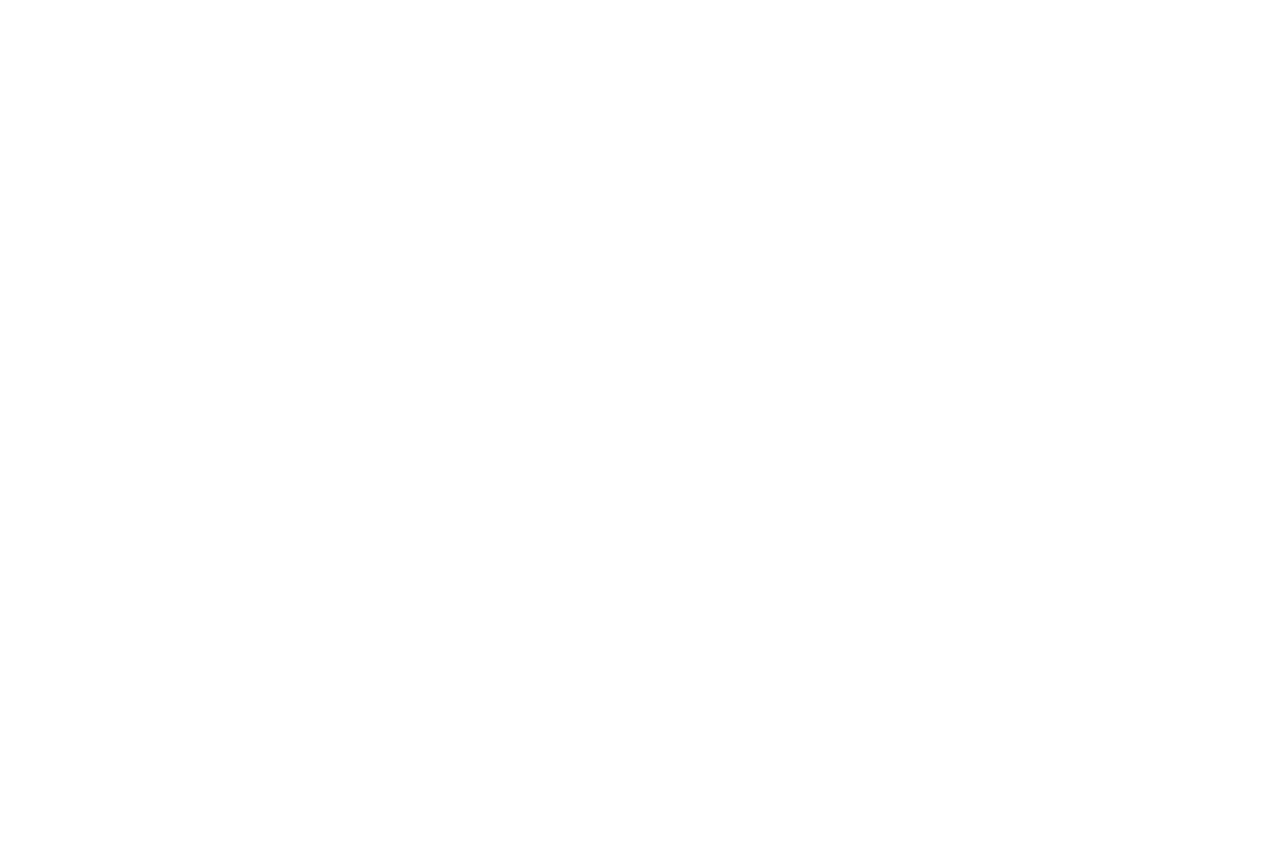
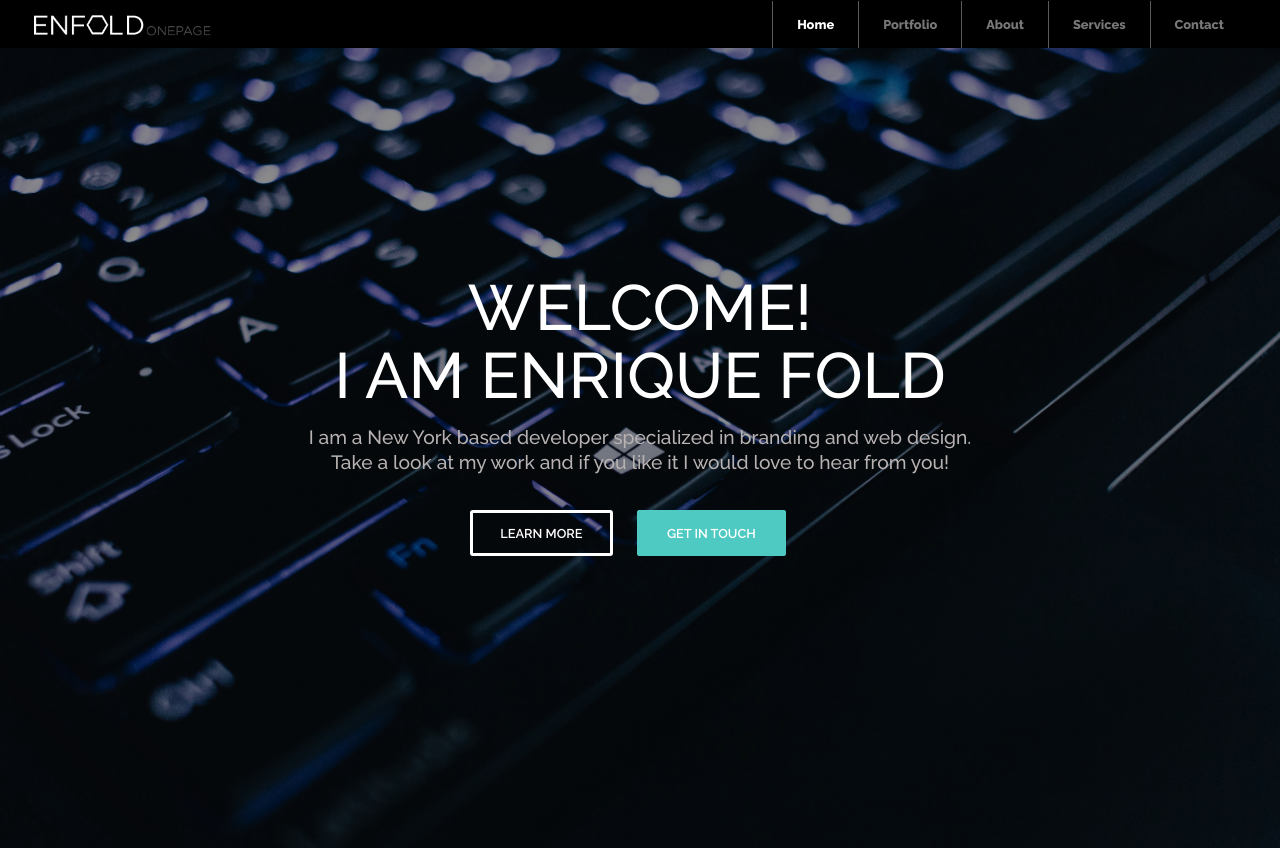
Before and after one commit to Mahdi15-879/Ui-template-with-React.js-3, a React (Create React App) app: page / in a window 1280 px wide. Before the commit the page ends 800 px from the top, so only its background shows below. Built offline with nearby package versions, Linux system fonts and the light colour scheme.

Commit message:
Add Header and style it

```diff
--- a/public/index.html
+++ b/public/index.html
@@ -22,7 +22,7 @@
       crossorigin="anonymous"
     />
     <link
-      href="https://fonts.googleapis.com/css2?family=Raleway:wght@100;200;300;400;500&display=swap"
+      href="https://fonts.googleapis.com/css2?family=Raleway:wght@100;200;300;400;500;600;700;800;900&display=swap"
       rel="stylesheet"
     />
     <!--
--- a/src/App.js
+++ b/src/App.js
@@ -1,8 +1,13 @@
 import React from 'react';
+
+import Navbar from './Navbar';
+import Header from './Header';
 
 function App() {
   return (
     <div className="App">
+      <Navbar />
+      <Header />
     </div>
   );
 }
--- /dev/null
+++ b/src/Header.js
@@ -0,0 +1,33 @@
+import React from "react";
+
+import "./styles/Header.css";
+
+const Header = () => {
+  return (
+    <div className="Header">
+      <div class="background-image"></div>
+      <div className="Header__body">
+        <h1>
+          WELCOME!
+          <br /> I AM ENRIQUE FOLD
+        </h1>
+        <p>
+          I am a New York based developer specialized in branding and web
+          design.
+          <br /> Take a look at my work and if you like it I would love to hear
+          from you!
+        </p>
+        <div>
+          <a href="#" className="Header__learn">
+            learn more
+          </a>
+          <a href="#" className="Header__touch">
+            get in touch
+          </a>
+        </div>
+      </div>
+    </div>
+  );
+};
+
+export default Header;
--- /dev/null
+++ b/src/Navbar.js
@@ -0,0 +1,42 @@
+import React from "react";
+
+import "./styles/Navbar.css";
+
+const Navbar = () => {
+  return (
+    <div className="Navbar">
+      <nav>
+        <div className="Navbar__logo">
+          <img
+            src={require("./img/logo_onepage_portfolio_text2.png")}
+            alt="Navbar Logo"
+          />
+        </div>
+
+        <ul>
+          <li>
+            <a href="#" className="active">
+              Home
+            </a>
+          </li>
+          <li>
+            <a href="#">Portfolio</a>
+          </li>
+          <li>
+            <a href="#">About</a>
+          </li>
+          <li>
+            <a href="#">Services</a>
+          </li>
+          <li>
+            <a href="#" className="Last-link">
+              Contact
+            </a>
+          </li>
+        </ul>
+      </nav>
+    </div>
+  );
+};
+
+export default Navbar;
--- a/src/index.css
+++ b/src/index.css
@@ -5,6 +5,9 @@
     sans-serif;
   -webkit-font-smoothing: antialiased;
   -moz-osx-font-smoothing: grayscale;
+}
+
+* {
   padding: 0;
   margin: 0;
   box-sizing: border-box;
@@ -14,3 +17,11 @@
   font-family: source-code-pro, Menlo, Monaco, Consolas, "Courier New",
     monospace;
 }
+
+a {
+  text-decoration: none;
+}
+
+ul {
+  list-style: none;
+}
--- /dev/null
+++ b/src/styles/Header.css
@@ -0,0 +1,71 @@
+.background-image {
+  position: absolute;
+  left: 0;
+  right: 0;
+  top: 0;
+  bottom: 0;
+  background: url("../img/freestocks-BStW5kYXw4E-unsplash.jpg") no-repeat center
+    center / cover;
+  -webkit-filter: brightness(60%);
+  -moz-filter: brightness(60%);
+  -o-filter: brightness(60%);
+  -ms-filter: brightness(60%);
+  filter: brightness(60%);
+  height: 100vh;
+  z-index: -10;
+}
+
+.Header {
+  height: 90vh;
+  position: relative;
+  display: grid;
+  place-content: center;
+}
+
+.Header__body {
+  text-align: center;
+}
+
+.Header__body h1 {
+  color: #fff;
+  font-size: 4rem;
+  font-weight: 500;
+  line-height: 1.05;
+  margin-bottom: 1rem;
+}
+
+.Header__body p {
+  color: rgb(184, 178, 178);
+  font-size: 1.2rem;
+  font-weight: 500;
+  line-height: 1.3;
+  margin-bottom: 3rem;
+}
+
+.Header__learn {
+  font-size: 0.8rem;
+  font-weight: 600;
+  margin-right: 1.5rem;
+  padding: 0.8rem 1.7rem;
+  color: #fff;
+  border: 3px solid #fff;
+  border-radius: 3px;
+  text-transform: uppercase;
+}
+
+.Header__touch {
+  font-size: 0.8rem;
+  font-weight: 600;
+  margin-right: 1.5rem;
+  padding: 0.8rem 1.7rem;
+  color: #fff;
+  border: 3px solid #4ecac2;
+  background-color: #4ecac2;
+  border-radius: 3px;
+  text-transform: uppercase;
+}
+
+.Header__learn:hover,
+.Header__touch:hover {
+  opacity: 0.9;
+}
--- /dev/null
+++ b/src/styles/Navbar.css
@@ -0,0 +1,53 @@
+.Navbar {
+  background-color: #000;
+  height: 3rem;
+}
+
+.Navbar__logo {
+  height: 100%;
+}
+
+.Navbar__logo img {
+  max-width: 100%;
+  height: 100%;
+}
+
+.Navbar nav {
+  width: 95%;
+  height: 100%;
+  margin: 0 auto;
+  display: flex;
+  align-items: center;
+  justify-content: space-between;
+}
+
+.Navbar nav ul {
+  padding: 0;
+  display: flex;
+  align-items: center;
+}
+
+.Navbar nav ul li a {
+  display: block;
+  color: rgb(121, 119, 119);
+  padding: 16px 1.5rem;
+  font-size: 0.8rem;
+  font-weight: 800;
+  border-right: 1px solid rgba(145, 143, 143, 0.637);
+  transition: all 0.3s ease-out;
+}
+
+.Navbar nav ul li a.active {
+  border-left: 1px solid rgba(145, 143, 143, 0.637);
+  color: white;
+}
+
+.Navbar nav ul li a:hover {
+  background-color: #4ecac2;
+  color: white;
+  border-color: #4ecac2;
+}
+
+.Navbar nav ul li a.Last-link {
+  border-right: none;
+}
```
